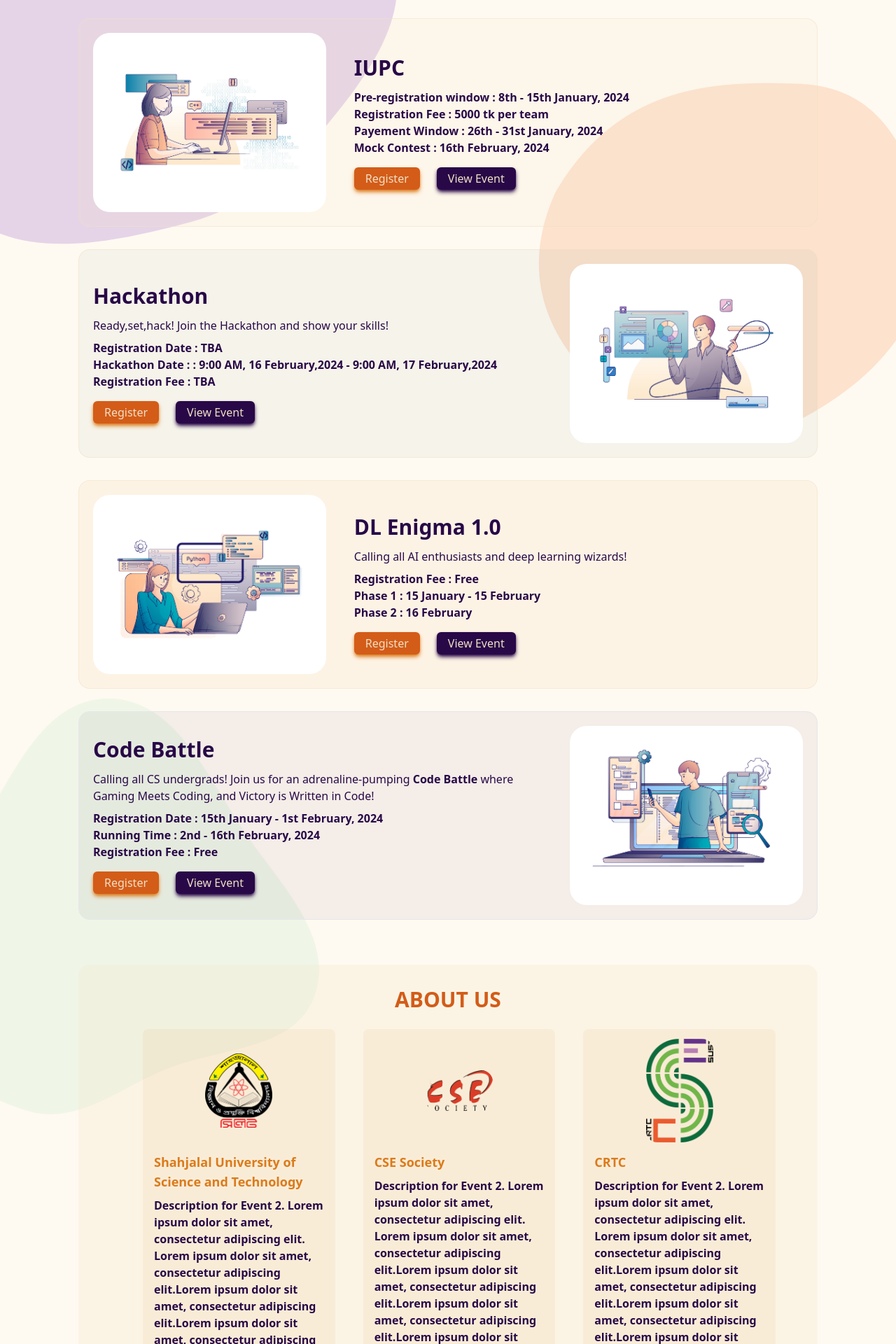
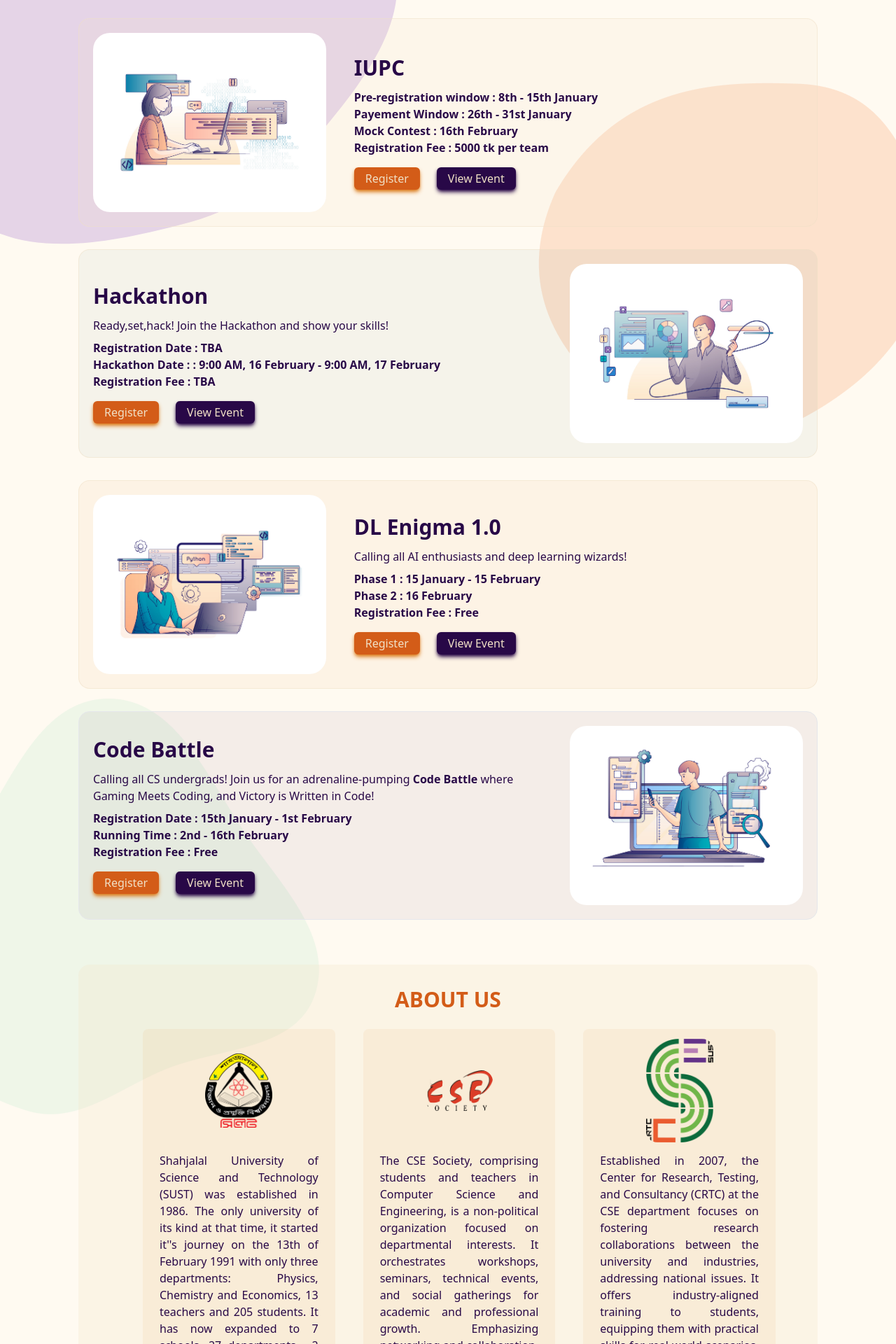
Before and after one commit to Mufassir-Chowdhury/cse-carnival, a React (Vite) app: page / in a window 1280 px wide. Shown: the part 602-2522 px from the top of the page at 70% size. Built offline with nearby package versions, Linux system fonts and the light colour scheme.

Commit message:
data added, sponsored added to home page, modification also

```diff
--- a/src/App.jsx
+++ b/src/App.jsx
@@ -38,7 +38,7 @@ const App = () => {
         </Routes>
       </section>
       {/* <SponsoredBy/> */}
-      <div className="mx-10 lg:mx-0 relative z-10">
+      <div className="mx-10 lg:mx-0 z-10 relative px-4  pb-0 lg:px-28">
         <SponsoredBy title={"Powered By"} list={""} sponsors={poweredby} />
         <SponsoredBy title={"Organized By"} list={"list"} sponsors={organizers} />
         {/* <Organizer organizers={organizers} /> */}
--- a/src/components/AboutUs.jsx
+++ b/src/components/AboutUs.jsx
@@ -9,7 +9,7 @@ const AboutUs = () => {
     <div className="container mx-auto px-10 lg:px-20 pb-8 pt-8 bg-aboutus-body rounded-2xl">
       <h2 className="text-3xl font-bold text-center mb-6 text-title">ABOUT US</h2>
 
-      <div className='w-full flex justify-between flex-col md:flex-row gap-4'>
+      <div className='w-full flex justify-evenly flex-col md:flex-row gap-4'>
         {/* <SponsoredBy title={""} list={""} sponsors={aboutus} /> */}
         {aboutus.map((quote) => (
           <div key={quote.image} className="flex-shrink-0 px-3 w-full md:w-1/3" >
@@ -18,8 +18,11 @@ const AboutUs = () => {
                 <img src={quote.image} alt={quote.name} className="w-24 rounded-2xl mx-auto mb-4 " />
 
               </div>
-                <h2 className="text-lg font-semibold mb-2 text-navbar-button">{quote.name}</h2>
-                <p className="text-navbar font-semibold">{quote.description}</p>
+              <div className=' px-2 overflow-y-auto text-navbar text-justify  whitespace-pre-line' style={{ height: '18rem' }}>
+                {quote.description}
+              </div>
+              {/* <h2 className="text-lg font-semibold mb-2 text-navbar-button">{quote.name}</h2>
+              <p className="text-navbar font-semibold">{quote.description}</p> */}
             </div>
           </div>
         ))}
--- a/src/components/Items.jsx
+++ b/src/components/Items.jsx
@@ -41,13 +41,13 @@ const EventItems = ({ event }) => {
 
 const ContactItems = ({ contact }) => {
     return (
-        <div className={`flex flex-col lg:flex-row ${contact.bg} ${contact.border} lg:odd:justify-between lg:odd:flex-row-reverse items-center mb-8 gap-10 border p-5 rounded-2xl`}>
+        <div className={`flex flex-col lg:flex-row ${contact.bg} ${contact.border} lg:justify-evenly lg:odd:flex-row-reverse items-center mb-8 gap-10 border p-5 rounded-2xl`}>
             <div className="flex-shrink-0 ">
                 <img src={contact.image} alt={`contact ${contact.id}`} className="h-64 rounded-3xl" />
             </div>
-            <div className="text-navbar font-semibold">
+            <div className="text-navbar font-semibold ">
                 <h3 className="text-2xl font-bold lg:mb-2">{contact.name}</h3>
-                <div className='flex flex-row space-x-4 justify-between'>
+                <div className='flex flex-row space-x-6 justify-evenly'>
                     {contact.contact.map((item) => (
                         <div className="flex flex-col items-start space-y-3">
 
--- a/src/components/SponsoredBy.jsx
+++ b/src/components/SponsoredBy.jsx
@@ -9,6 +9,7 @@ const SponsoredBy = ({title, list, sponsors }) => {
 
   return (
     <div>
+      {Object.keys(sponsors).length > 0 && (
       <div className="container mx-auto pb-8 pt-8 font-semibold">
         <h2 className="text-3xl font-bold text-center mb-6 text-title">{title}</h2>
 
@@ -42,7 +43,7 @@ const SponsoredBy = ({title, list, sponsors }) => {
                     <p className='text-navbar'>Lorem ipsum dolor sit amet consectetur adipisicing elit. Enim optio iure quas ullam recusandae ex cum, ipsa aperiam reprehenderit cumque, quae eum ipsum. Distinctio expedita quis quos provident cum ea!</p>
                 </div>
             </div> */}
-      </div>
+      </div>)}
 
     </div>
   );
--- a/src/data/data.jsx
+++ b/src/data/data.jsx
@@ -9,49 +9,49 @@ export const events = {
     shortDescription: [
       {
         title: "Pre-registration starts",
-        value: "8th January,2024"
+        value: "8th January"
       },
       {
         title: "Pre-registration ends",
-        value: "15th January,2024"
+        value: "15th January"
       },
       {
         title: "Slot Distribution",
-        value: "25th January,2024"
+        value: "25th January"
       },
       {
         title: "Mock Contest",
-        value: "16th February,2024"
+        value: "16th February"
       },
       {
         title: "Main Contest",
-        value: "17th February,2024"
+        value: "17th February"
+      },
+      {
+        title: "Payement Window",
+        value: "26 January - 31 January"
       },
       {
         title: "Registration Fee",
         value: "5000 tk per team"
       },
-      {
-        title: "Payement Window",
-        value: "26 January - 31 January"
-      },
     ],
     frontDescription: [
       {
         title: "Pre-registration window",
-        value: "8th - 15th January, 2024"
+        value: "8th - 15th January"
+      },
+      {
+        title: "Payement Window",
+        value: "26th - 31st January"
+      },
+      {
+        title: "Mock Contest",
+        value: "16th February"
       },
       {
         title: "Registration Fee",
         value: "5000 tk per team"
-      },
-      {
-        title: "Payement Window",
-        value: "26th - 31st January, 2024"
-      },
-      {
-        title: "Mock Contest",
-        value: "16th February, 2024"
       },
 
     ],
@@ -71,11 +71,11 @@ export const events = {
     bg: "bg-iupc-body",
     border: "border-iupc-border",
     sponsors: [
-      {
-        name: "Re:cruit",
-        description: "Description for Event 1. Lorem ijjjjjjjjjjjjjjjjjjjjjjjjjjjjjjjjjjjjjjjjjjjjjjjjjjjjjjjjjjj j j j j j j j j j j j j psum dolor sit amet, consectetur adipiscing elit.",
-        image: "/image/sponsor/Recruit.png",
-      },
+      // {
+      //   name: "Re:cruit",
+      //   description: "Description for Event 1. Lorem ijjjjjjjjjjjjjjjjjjjjjjjjjjjjjjjjjjjjjjjjjjjjjjjjjjjjjjjjjjj j j j j j j j j j j j j psum dolor sit amet, consectetur adipiscing elit.",
+      //   image: "/image/sponsor/Recruit.png",
+      // }
     ],
     contact: [
       {
@@ -107,7 +107,7 @@ export const events = {
       },
       {
         title: "Hackathon Date",
-        value: ": 9:00 AM, 16 February - 9:00 AM, 17 February, 2024"
+        value: ": 9:00 AM, 16 February - 9:00 AM, 17 February"
       },
       {
         title: "Registration Fee",
@@ -121,7 +121,7 @@ export const events = {
       },
       {
         title: "Hackathon Date",
-        value: ": 9:00 AM, 16 February,2024 - 9:00 AM, 17 February,2024"
+        value: ": 9:00 AM, 16 February - 9:00 AM, 17 February"
       },
       {
         title: "Registration Fee",
@@ -134,7 +134,7 @@ export const events = {
     sponsors: [
       {
         name: "Re:cruit",
-        description: "Description for Event 1. Lorem ijjjjjjjjjjjjjjjjjjjjjjjjjjjjjjjjjjjjjjjjjjjjjjjjjjjjjjjjjjj j j j j j j j j j j j j psum dolor sit amet, consectetur adipiscing elit.",
+        description: ``,
         image: "/image/sponsor/Recruit.png",
       },
     ],
@@ -160,9 +160,19 @@ export const events = {
         value: "Kaggle"
       },
       {
+        title: "Phase 1",
+        value: "15 January - 15 February"
+      },
+      {
+        title: "Phase 2",
+        value: "16 February"
+      },
+      {
         title: "Registration Fee",
         value: "Free"
       },
+    ],
+    frontDescription: [
       {
         title: "Phase 1",
         value: "15 January - 15 February"
@@ -171,19 +181,9 @@ export const events = {
         title: "Phase 2",
         value: "16 February"
       },
-    ],
-    frontDescription: [
       {
         title: "Registration Fee",
         value: "Free"
-      },
-      {
-        title: "Phase 1",
-        value: "15 January - 15 February"
-      },
-      {
-        title: "Phase 2",
-        value: "16 February"
       },
     ],
     longDescription: [
@@ -203,11 +203,11 @@ export const events = {
     bg: "bg-dlsprint-body",
     border: "border-dlsprint-border",
     sponsors: [
-      {
-        name: "Re:cruit",
-        description: "Description for Event 1. Lorem ijjjjjjjjjjjjjjjjjjjjjjjjjjjjjjjjjjjjjjjjjjjjjjjjjjjjjjjjjjj j j j j j j j j j j j j psum dolor sit amet, consectetur adipiscing elit.",
-        image: "/image/sponsor/Recruit.png",
-      }
+      // {
+      //   name: "Re:cruit",
+      //   description: "Description for Event 1. Lorem ijjjjjjjjjjjjjjjjjjjjjjjjjjjjjjjjjjjjjjjjjjjjjjjjjjjjjjjjjjj j j j j j j j j j j j j psum dolor sit amet, consectetur adipiscing elit.",
+      //   image: "/image/sponsor/Recruit.png",
+      // }
     ],
     contact: [
       {
@@ -243,11 +243,11 @@ export const events = {
       },
       {
         title: "Registration Date",
-        value: "15th January - 1st February, 2024"
+        value: "15th January - 1st February"
       },
       {
         title: "Running Time",
-        value: "2nd - 16th February, 2024"
+        value: "2nd - 16th February"
       },
       {
         title: "Registration Fee",
@@ -258,11 +258,11 @@ export const events = {
 
       {
         title: "Registration Date",
-        value: "15th January - 1st February, 2024"
+        value: "15th January - 1st February"
       },
       {
         title: "Running Time",
-        value: "2nd - 16th February, 2024"
+        value: "2nd - 16th February"
       },
       {
         title: "Registration Fee",
@@ -273,11 +273,11 @@ export const events = {
 
     ],
     sponsors: [
-      {
-        name: "Re:cruit",
-        description: "Description for Event 1. Lorem ijjjjjjjjjjjjjjjjjjjjjjjjjjjjjjjjjjjjjjjjjjjjjjjjjjjjjjjjjjj j j j j j j j j j j j j psum dolor sit amet, consectetur adipiscing elit.",
-        image: "/image/sponsor/Recruit.png",
-      }
+      // {
+      //   name: "Re:cruit",
+      //   description: "Description for Event 1. Lorem ijjjjjjjjjjjjjjjjjjjjjjjjjjjjjjjjjjjjjjjjjjjjjjjjjjjjjjjjjjj j j j j j j j j j j j j psum dolor sit amet, consectetur adipiscing elit.",
+      //   image: "/image/sponsor/Recruit.png",
+      // }
     ],
     contact: [
       {
@@ -294,25 +294,36 @@ export const events = {
 export const poweredby = [
   {
     name: "Dynamic Solution Innovators",
-    description: "Description for Event 2. Lorem ipsum dolor sit amet, consectetur adipiscing elit. Lorem ipsum dolor sit amet, consectetur adipiscing elit.Lorem ipsum dolor sit amet, consectetur adipiscing elit.Lorem ipsum dolor sit amet, consectetur adipiscing elit.Lorem ipsum dolor sit amet, consectetur adipiscing elit.",
+    description: `DSi, an international company established in 2001, specializes in web-enabled e-commerce, ERP systems, and wireless systems across various industries. Offering comprehensive software development services globally, they emphasize client-centric approaches, deploying skilled teams at corporate centers or client sites. Their commitment involves proficient project management, employing methodologies like advanced use-case and a Two-phase Quality Assurance process for innovative applications. DSi prioritizes deep-rooted problem-solving, aiming not just to fix issues but to anticipate opportunities by bridging the gap between business and IT. Their focus extends beyond mere solutions, seeking to empower clients for long-term independence and success.`,
     image: "/image/sponsor/DSI.png",
   }
 ]
+
+export const allsponsors = [
+  {
+    name: "Re:cruit",
+    description: "Description for Event 1. Lorem ijjjjjjjjjjjjjjjjjjjjjjjjjjjjjjjjjjjjjjjjjjjjjjjjjjjjjjjjjjj j j j j j j j j j j j j psum dolor sit amet, consectetur adipiscing elit.",
+    image: "/image/sponsor/Recruit.png",
+  },
+
+]
+
 export const aboutus = [
   {
     image: "/image/logo/sust_logo.png",
     name: "Shahjalal University of Science and Technology",
-    description: "Description for Event 2. Lorem ipsum dolor sit amet, consectetur adipiscing elit. Lorem ipsum dolor sit amet, consectetur adipiscing elit.Lorem ipsum dolor sit amet, consectetur adipiscing elit.Lorem ipsum dolor sit amet, consectetur adipiscing elit.Lorem ipsum dolor sit amet, consectetur adipiscing elit.",
+    description: `Shahjalal University of Science and Technology (SUST) was established in 1986. The only university of its kind at that time, it started it''s journey on the 13th of February 1991 with only three departments: Physics, Chemistry and Economics, 13 teachers and 205 students. It has now expanded to 7 schools, 27 departments , 2 institutes and and centers. The number of teachers has grown to 566 and the students to 8596. Besides, the University has 12 affiliated colleges under the School of Medical Sciences with 4000 students.`,
   },
   {
     image: "/image/logo/CSE Society.png",
     name: "CSE Society",
-    description: "Description for Event 2. Lorem ipsum dolor sit amet, consectetur adipiscing elit. Lorem ipsum dolor sit amet, consectetur adipiscing elit.Lorem ipsum dolor sit amet, consectetur adipiscing elit.Lorem ipsum dolor sit amet, consectetur adipiscing elit.Lorem ipsum dolor sit amet, consectetur adipiscing elit.",
+    description: `The CSE Society, comprising students and teachers in Computer Science and Engineering, is a non-political organization focused on departmental interests. It orchestrates workshops, seminars, technical events, and social gatherings for academic and professional growth. Emphasizing networking and collaboration, it cultivates a supportive environment without engaging in political activities, fostering learning, skill development, and community building within the department.`,
   },
   {
     image: "/image/logo/CRTC.png",
     name: "CRTC",
-    description: "Description for Event 2. Lorem ipsum dolor sit amet, consectetur adipiscing elit. Lorem ipsum dolor sit amet, consectetur adipiscing elit.Lorem ipsum dolor sit amet, consectetur adipiscing elit.Lorem ipsum dolor sit amet, consectetur adipiscing elit.Lorem ipsum dolor sit amet, consectetur adipiscing elit.",
+    description: `Established in 2007, the Center for Research, Testing, and Consultancy (CRTC) at the CSE department focuses on fostering research collaborations between the university and industries, addressing national issues. It offers industry-aligned training to students, equipping them with practical skills for real-world scenarios. Providing a platform for practical exposure akin to industry settings, it bridges the gap between academic learning and professional needs. Moreover, the center prioritizes enhancing teaching staff expertise, ensuring they stay updated with advancements to deliver engaging education. Overall, CRTC strives to integrate research, industry-focused training, and improved teaching standards within the CSE department for a more relevant educational experience.
+    `,
   },
 ]
 
--- a/src/pages/Hackathon.jsx
+++ b/src/pages/Hackathon.jsx
@@ -50,7 +50,7 @@ const Hackathon = () => {
         }}
       />
 
-<TitleWithList
+      <TitleWithList
         title="Prizes"
         items={[
           "Champion - 40K BDT",
--- a/src/pages/Home.jsx
+++ b/src/pages/Home.jsx
@@ -4,7 +4,7 @@ import React from 'react';
 import Events from '../components/Events';
 import AboutUs from '../components/AboutUs';
 import SponsoredBy from '../components/SponsoredBy';
-import { poweredby } from '../data/data';
+import { allsponsors, poweredby } from '../data/data';
 import { HomeLeft, HomeLeft2, HomeRight, HomeRight2 } from '../data/vector';
 import Words from '../components/Words';
 import Carousel from '../components/Carousel';
@@ -24,7 +24,7 @@ const Home = () => {
         <Events />
         <AboutUs />
         <Words />
-        {/* <SponsoredBy title={"Sponsored By"} sponsors={sponsors} /> */}
+        <SponsoredBy title={"Sponsored By"} list={""} sponsors={allsponsors} />
       </div>
     </div>
   );
```
Also changed, not shown: src/components/Words.jsx (+24 -4 lines). Lines whose indentation alone changed are shown as unchanged.
